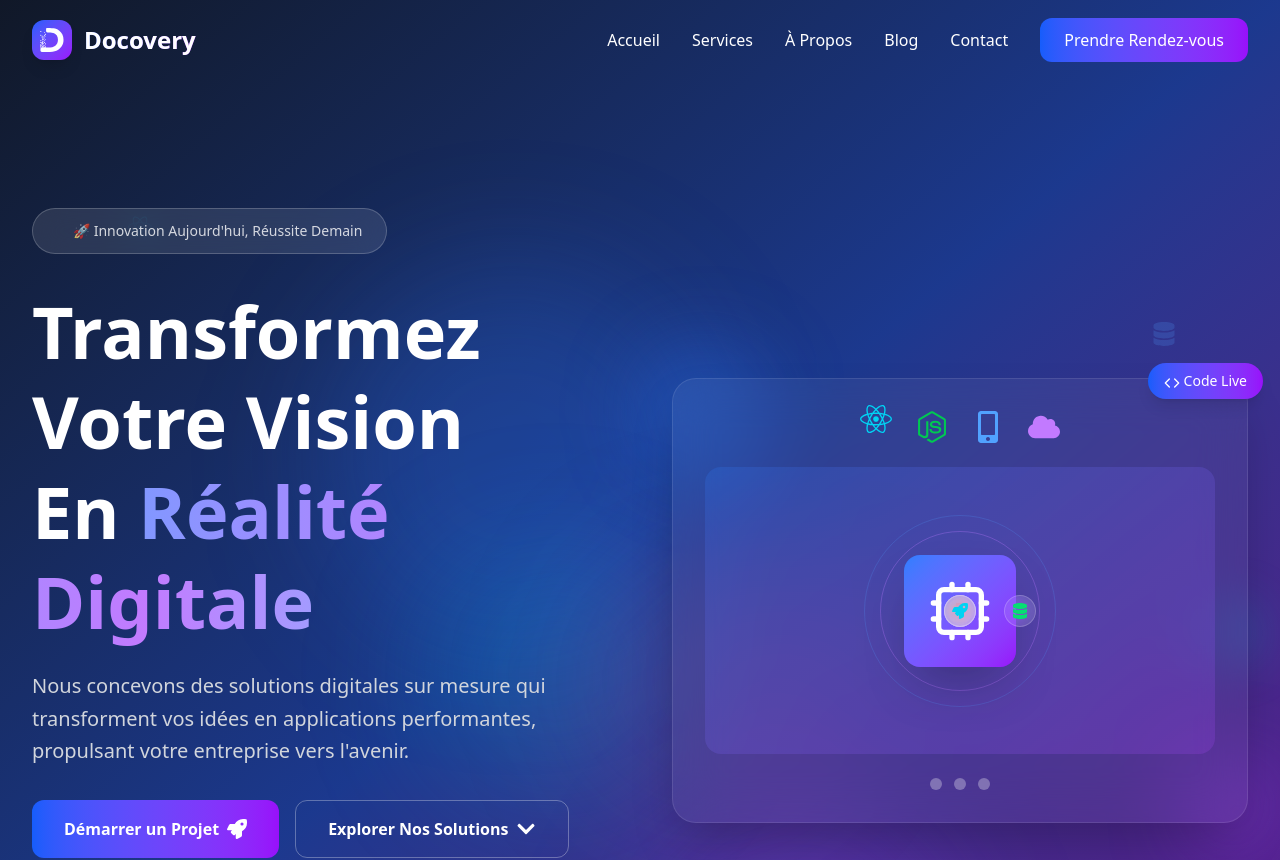
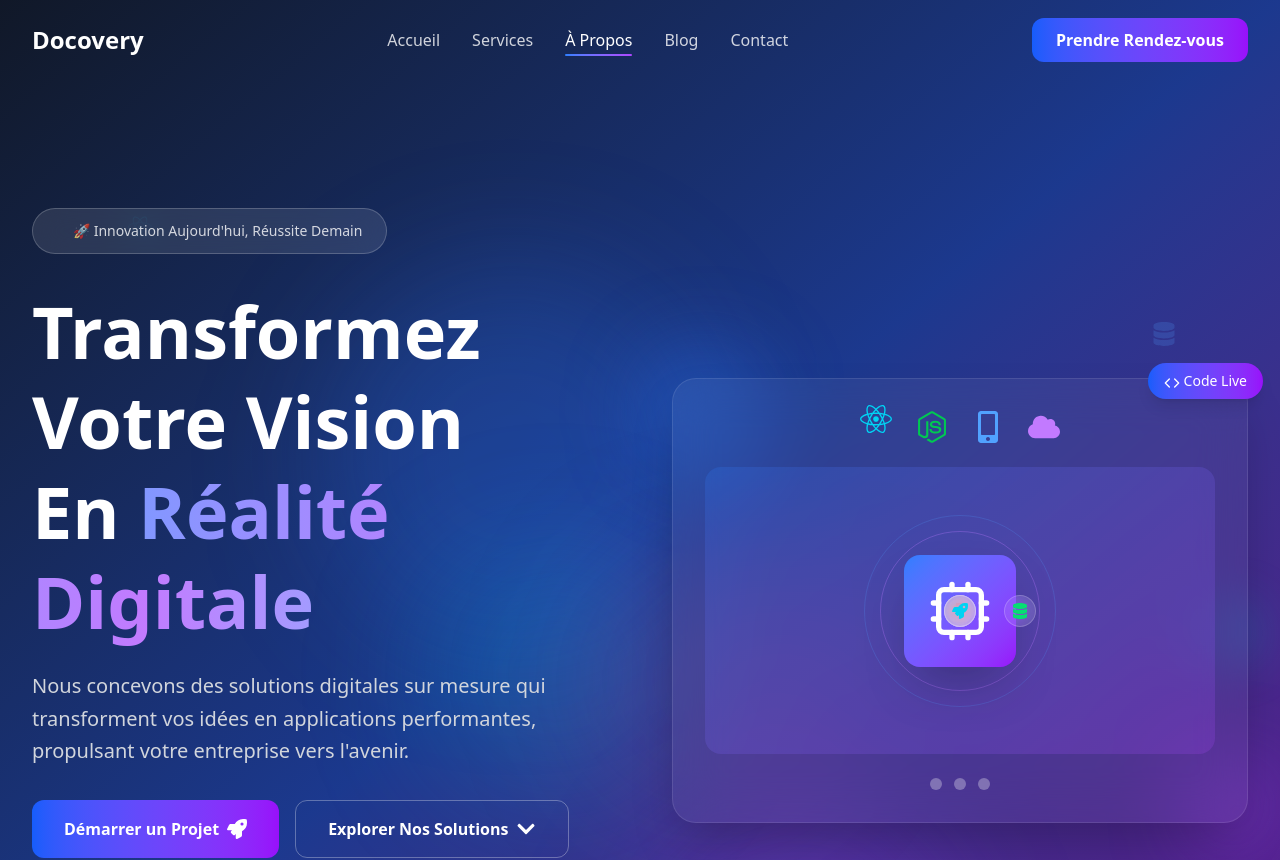
Before and after one commit to Banitongwa7/docovery, a Next.js app: page / in a window 1280 px wide. Shown: the top 860 px of the page. Built offline with nearby package versions, Linux system fonts and the light colour scheme.

Commit message:
feat: implement responsive Footer and Navigation components with newsletter subscription and scroll-to-top functionality

```diff
--- a/components/Navigation.tsx
+++ b/components/Navigation.tsx
@@ -1,9 +1,10 @@
 "use client";
 
 import Image from "next/image";
-import React, { useState, useEffect } from "react";
+import React, { useState, useEffect, useRef, useCallback, useMemo } from "react";
 import { LuMenu, LuX } from "react-icons/lu";
 import Link from "next/link";
+import { usePathname } from "next/navigation";
 import { Links } from "@/utils/socialTeam";
 
 interface NavItem {
@@ -12,51 +13,160 @@ interface NavItem {
 }
 
 const navItems: NavItem[] = [
-    { href: "/", label: "Accueil" },
+  { href: "/#home", label: "Accueil" },
   { href: "/#services", label: "Services" },
   { href: "/#about", label: "À Propos" },
   { href: "/blog", label: "Blog" },
   { href: "/contact", label: "Contact" },
 ];
 
+// Sections that live on the landing page (hash-based)
+const LANDING_SECTIONS = ["home", "services", "about"];
+
 export default function Navigation() {
   const [isOpen, setIsOpen] = useState(false);
   const [isScrolled, setIsScrolled] = useState(false);
+  // Track which landing-page section is currently visible
+  const [activeSection, setActiveSection] = useState<string>("home");
+  const menuRef = useRef<HTMLDivElement>(null);
+  const buttonRef = useRef<HTMLButtonElement>(null);
+  const pathname = usePathname();
+  const isLandingPage = pathname === "/";
 
+  // Scroll detection
   useEffect(() => {
     const handleScroll = () => {
       setIsScrolled(window.scrollY > 50);
     };
-        window.addEventListener("scroll", handleScroll);
+    handleScroll();
+    window.addEventListener("scroll", handleScroll, { passive: true });
     return () => window.removeEventListener("scroll", handleScroll);
   }, []);
 
-    const toggleMenu = () => {
-        setIsOpen(!isOpen);
+  // IntersectionObserver: highlight nav link matching the visible section
+  useEffect(() => {
+    if (!isLandingPage) return;
+
+    const observers: IntersectionObserver[] = [];
+    // Map section id -> how much of the viewport it covers
+    const visibilityMap: Record<string, number> = {};
+
+    LANDING_SECTIONS.forEach((id) => {
+      const el = document.getElementById(id);
+      if (!el) return;
+
+      const observer = new IntersectionObserver(
+        ([entry]) => {
+          visibilityMap[id] = entry.intersectionRatio;
+          // Pick the section with the highest visibility ratio
+          const best = Object.entries(visibilityMap).reduce(
+            (max, [key, ratio]) => (ratio > max.ratio ? { key, ratio } : max),
+            { key: "home", ratio: 0 }
+          );
+          if (best.ratio > 0) setActiveSection(best.key);
+        },
+        // Observe multiple thresholds for smooth tracking
+        { threshold: [0, 0.1, 0.25, 0.5, 0.75, 1.0], rootMargin: "-80px 0px -20% 0px" }
+      );
+
+      observer.observe(el);
+      observers.push(observer);
+    });
+
+    return () => observers.forEach((o) => o.disconnect());
+  }, [isLandingPage]);
+
+  // Close menu on route change
+  useEffect(() => {
+    setIsOpen(false);
+  }, [pathname]);
+
+  // Lock body scroll when mobile menu is open
+  useEffect(() => {
+    if (isOpen) {
+      document.body.style.overflow = "hidden";
+    } else {
+      document.body.style.overflow = "";
+    }
+    return () => {
+      document.body.style.overflow = "";
     };
+  }, [isOpen]);
+
+  // Close on outside click
+  useEffect(() => {
+    const handleClickOutside = (e: MouseEvent) => {
+      if (
+        isOpen &&
+        menuRef.current &&
+        !menuRef.current.contains(e.target as Node) &&
+        buttonRef.current &&
+        !buttonRef.current.contains(e.target as Node)
+      ) {
+        setIsOpen(false);
+      }
+    };
+    document.addEventListener("mousedown", handleClickOutside);
+    return () => document.removeEventListener("mousedown", handleClickOutside);
+  }, [isOpen]);
+
+  // Close on Escape key
+  useEffect(() => {
+    const handleKeyDown = (e: KeyboardEvent) => {
+      if (e.key === "Escape" && isOpen) {
+        setIsOpen(false);
+        buttonRef.current?.focus();
+      }
+    };
+    document.addEventListener("keydown", handleKeyDown);
+    return () => document.removeEventListener("keydown", handleKeyDown);
+  }, [isOpen]);
+
+  const toggleMenu = useCallback(() => {
+    setIsOpen((prev) => !prev);
+  }, []);
+
+  /**
+   * Determine whether a nav item should be highlighted:
+   * - Hash links (/#section) → match activeSection when on landing page
+   * - Other routes (/blog, /contact) → match pathname
+   */
+  const isActiveLink = useCallback(
+    (href: string) => {
+      if (href.startsWith("/#")) {
+        if (!isLandingPage) return false;
+        const section = href.slice(2); // strip "/#"
+        return activeSection === section;
+      }
+      return pathname === href || pathname.startsWith(href + "/");
+    },
+    [pathname, activeSection, isLandingPage]
+  );
 
   return (
     <nav
-            className={`fixed w-full z-50 transition-all duration-500 ${isScrolled
-                ? "bg-white/95 backdrop-blur-xl shadow-2xl border-b border-gray-100/20"
+      role="navigation"
+      aria-label="Navigation principale"
+      className={`fixed w-full z-50 transition-all duration-500 ${
+        isScrolled
+          ? "bg-white/95 backdrop-blur-xl shadow-lg border-b border-gray-100"
           : "bg-transparent"
       }`}
     >
       <div className="max-w-7xl mx-auto px-4 sm:px-6 lg:px-8">
-                <div className="flex justify-between h-20 items-center">
-                    <Link href="/" className="flex-shrink-0 flex items-center">
-                        <div className="flex items-center space-x-3">
-                            <div className="w-10 h-10 bg-gradient-to-br from-blue-600 to-purple-600 rounded-xl flex items-center justify-center shadow-lg hover:shadow-blue-500/25 transition-all duration-300 hover:scale-105">
-                                <Image
-                                    src={"/docovery_logo_white.svg"}
-                                    height={60}
-                                    width={60}
-                                    alt="Docovery Logo"
-                                    className="h-6 w-6 text-white"
-                                />
-                            </div>
+        <div className="flex justify-between h-16 sm:h-20 items-center gap-4">
+          {/* Logo */}
+          <Link
+            href="/"
+            className="flex-shrink-0 flex items-center group focus:outline-none focus-visible:ring-2 focus-visible:ring-blue-500 rounded-lg"
+            aria-label="Docovery - Accueil"
+          >
+            <div className="flex items-center space-x-2.5">
               <span
-                                className={`text-2xl font-bold bg-gradient-to-r from-blue-600 to-purple-600 bg-clip-text text-transparent ${isScrolled ? "" : "text-white"
+                className={`text-xl sm:text-2xl font-bold transition-all duration-300 ${
+                  isScrolled
+                    ? "bg-gradient-to-r from-blue-600 to-purple-600 bg-clip-text text-transparent"
+                    : "text-white"
                 }`}
               >
                 Docovery
@@ -64,68 +174,131 @@ export default function Navigation() {
             </div>
           </Link>
 
-                    <div className="hidden md:flex items-center space-x-8">
-                        {navItems.map((item, index) => (
+          {/* Desktop Nav Links */}
+          <div className="hidden md:flex items-center space-x-1 lg:space-x-2">
+            {navItems.map((item) => {
+              const active = isActiveLink(item.href);
+              return (
                 <Link
-                                key={index}
+                  key={item.href}
                   href={item.href}
-                                className={`font-medium transition-all duration-300 hover:text-blue-600 relative group ${isScrolled ? "text-gray-700" : "text-white"
+                  className={`relative px-3 py-2 rounded-lg font-medium text-sm lg:text-base transition-all duration-300 group focus:outline-none focus-visible:ring-2 focus-visible:ring-blue-500 ${
+                    isScrolled
+                      ? active
+                        ? "text-blue-600"
+                        : "text-gray-700 hover:text-blue-600 hover:bg-blue-50"
+                      : active
+                      ? "text-white"
+                      : "text-white/80 hover:text-white hover:bg-white/10"
                   }`}
+                  aria-current={active ? "page" : undefined}
                 >
                   {item.label}
-                                <span className="absolute bottom-0 left-0 w-0 h-0.5 bg-blue-600 transition-all duration-300 group-hover:w-full" />
+                  {/* Active / hover underline */}
+                  <span
+                    className={`absolute bottom-1 left-3 right-3 h-0.5 bg-gradient-to-r from-blue-500 to-purple-500 rounded-full transition-all duration-300 ${
+                      active ? "opacity-100" : "opacity-0 group-hover:opacity-60"
+                    }`}
+                  />
                 </Link>
-                        ))}
+              );
+            })}
+          </div>
+
+          {/* Desktop CTA */}
+          <div className="hidden md:block flex-shrink-0">
             <Link
               href={Links.meeting}
-                            className="bg-gradient-to-r from-blue-600 to-purple-600 text-white px-6 py-2.5 rounded-xl font-medium hover:shadow-2xl hover:shadow-blue-500/25 transition-all duration-300 transform hover:-translate-y-0.5 hover:scale-105"
+              target="_blank"
+              rel="noopener noreferrer"
+              className="inline-flex items-center gap-2 bg-gradient-to-r from-blue-600 to-purple-600 text-white px-4 lg:px-6 py-2 lg:py-2.5 rounded-xl text-sm lg:text-base font-semibold hover:shadow-xl hover:shadow-blue-500/25 transition-all duration-300 hover:-translate-y-0.5 hover:scale-105 focus:outline-none focus-visible:ring-2 focus-visible:ring-blue-500 focus-visible:ring-offset-2 whitespace-nowrap"
             >
-                            Prendre Rendez-vous
+              <span>Prendre Rendez-vous</span>
             </Link>
           </div>
 
-                    <div className="md:hidden flex items-center">
+          {/* Mobile Hamburger */}
           <button
+            ref={buttonRef}
             onClick={toggleMenu}
-                            className={`p-2 rounded-xl transition-all duration-300 ${isScrolled
+            aria-expanded={isOpen}
+            aria-controls="mobile-menu"
+            aria-label={isOpen ? "Fermer le menu" : "Ouvrir le menu"}
+            className={`md:hidden p-2 rounded-xl transition-all duration-300 focus:outline-none focus-visible:ring-2 focus-visible:ring-blue-500 flex-shrink-0 ${
+              isScrolled
                 ? "text-gray-700 hover:bg-gray-100"
                 : "text-white hover:bg-white/10"
             }`}
           >
-                            {isOpen ? (
-                                <LuX className="h-6 w-6" />
-                            ) : (
-                                <LuMenu className="h-6 w-6" />
-                            )}
+            <span className="sr-only">{isOpen ? "Fermer le menu" : "Ouvrir le menu"}</span>
+            <div className="relative w-6 h-6">
+              <LuMenu
+                className={`absolute inset-0 h-6 w-6 transition-all duration-300 ${
+                  isOpen ? "opacity-0 rotate-90 scale-75" : "opacity-100 rotate-0 scale-100"
+                }`}
+                aria-hidden="true"
+              />
+              <LuX
+                className={`absolute inset-0 h-6 w-6 transition-all duration-300 ${
+                  isOpen ? "opacity-100 rotate-0 scale-100" : "opacity-0 -rotate-90 scale-75"
+                }`}
+                aria-hidden="true"
+              />
+            </div>
           </button>
         </div>
       </div>
-            </div>
 
-            {/* Mobile Menu */}
+      {/* Mobile Menu Overlay */}
       <div
-                className={`md:hidden transition-all duration-500 ${isOpen ? "max-h-96 opacity-100" : "max-h-0 opacity-0"
-                    } overflow-hidden bg-white/95 backdrop-blur-xl border-b border-gray-100/20`}
+        id="mobile-menu"
+        ref={menuRef}
+        role="dialog"
+        aria-label="Menu de navigation mobile"
+        aria-modal="true"
+        className={`md:hidden transition-all duration-300 ease-in-out overflow-hidden ${
+          isOpen ? "max-h-[calc(100vh-4rem)] opacity-100" : "max-h-0 opacity-0 pointer-events-none"
+        } bg-white/98 backdrop-blur-xl border-b border-gray-100 shadow-xl`}
       >
-                <div className="px-4 py-6 space-y-4">
-                    {navItems.map((item, index) => (
+        <div className="px-4 py-5 space-y-1">
+          {/* Nav Links */}
+          {navItems.map((item, index) => {
+            const active = isActiveLink(item.href);
+            return (
               <Link
-                            key={index}
+                key={item.href}
                 href={item.href}
-                            className="block py-3 text-gray-700 hover:text-blue-600 font-medium transition-all duration-300 border-b border-gray-100 last:border-b-0"
                 onClick={() => setIsOpen(false)}
+                aria-current={active ? "page" : undefined}
+                className={`flex items-center gap-3 px-4 py-3 rounded-xl font-medium text-base transition-all duration-200 focus:outline-none focus-visible:ring-2 focus-visible:ring-blue-500 ${
+                  active
+                    ? "bg-blue-50 text-blue-600"
+                    : "text-gray-700 hover:bg-gray-50 hover:text-blue-600"
+                }`}
+                style={{ animationDelay: `${index * 40}ms` }}
               >
-                            {item.label}
+                {active && (
+                  <span className="w-1.5 h-1.5 rounded-full bg-blue-600 flex-shrink-0" aria-hidden="true" />
+                )}
+                <span className={active ? "" : "ml-[18px]"}>{item.label}</span>
               </Link>
-                    ))}
+            );
+          })}
+
+          {/* Mobile CTA */}
+          <div className="pt-3 pb-1">
             <Link
               href={Links.meeting}
-                        className="w-full bg-gradient-to-r from-blue-600 to-purple-600 text-white py-3 rounded-xl font-medium mt-4 text-center block hover:shadow-lg transition-all duration-300"
+              target="_blank"
+              rel="noopener noreferrer"
+              onClick={() => setIsOpen(false)}
+              className="flex items-center justify-center gap-2 w-full bg-gradient-to-r from-blue-600 to-purple-600 text-white py-3.5 rounded-xl font-semibold text-base hover:shadow-lg hover:shadow-blue-500/25 transition-all duration-300 focus:outline-none focus-visible:ring-2 focus-visible:ring-blue-500 focus-visible:ring-offset-2"
             >
               Prendre Rendez-vous
             </Link>
           </div>
         </div>
+      </div>
     </nav>
   );
 }
```
Also changed, not shown: components/Footer.tsx (+10 -5 lines). Lines whose indentation alone changed are shown as unchanged.
